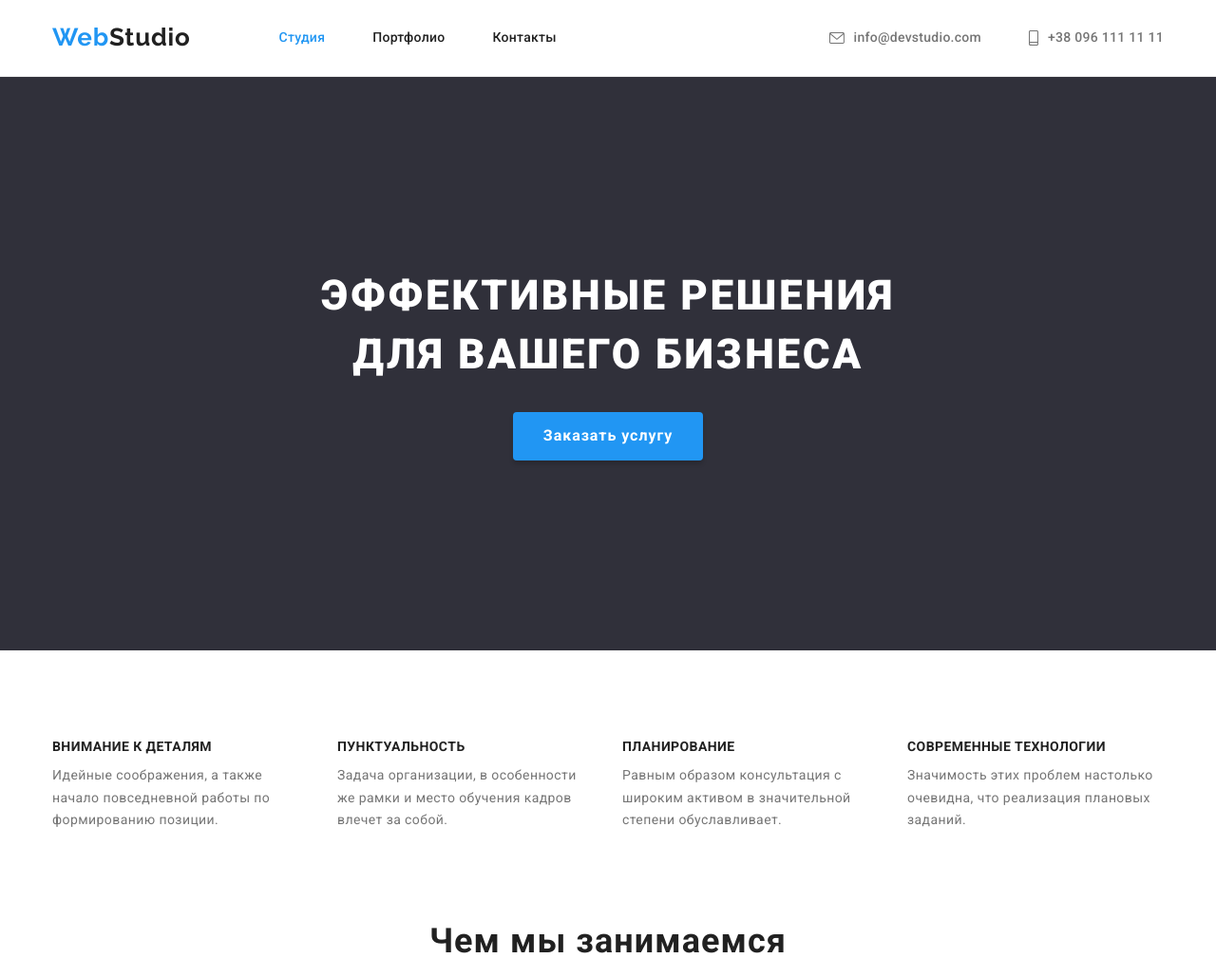
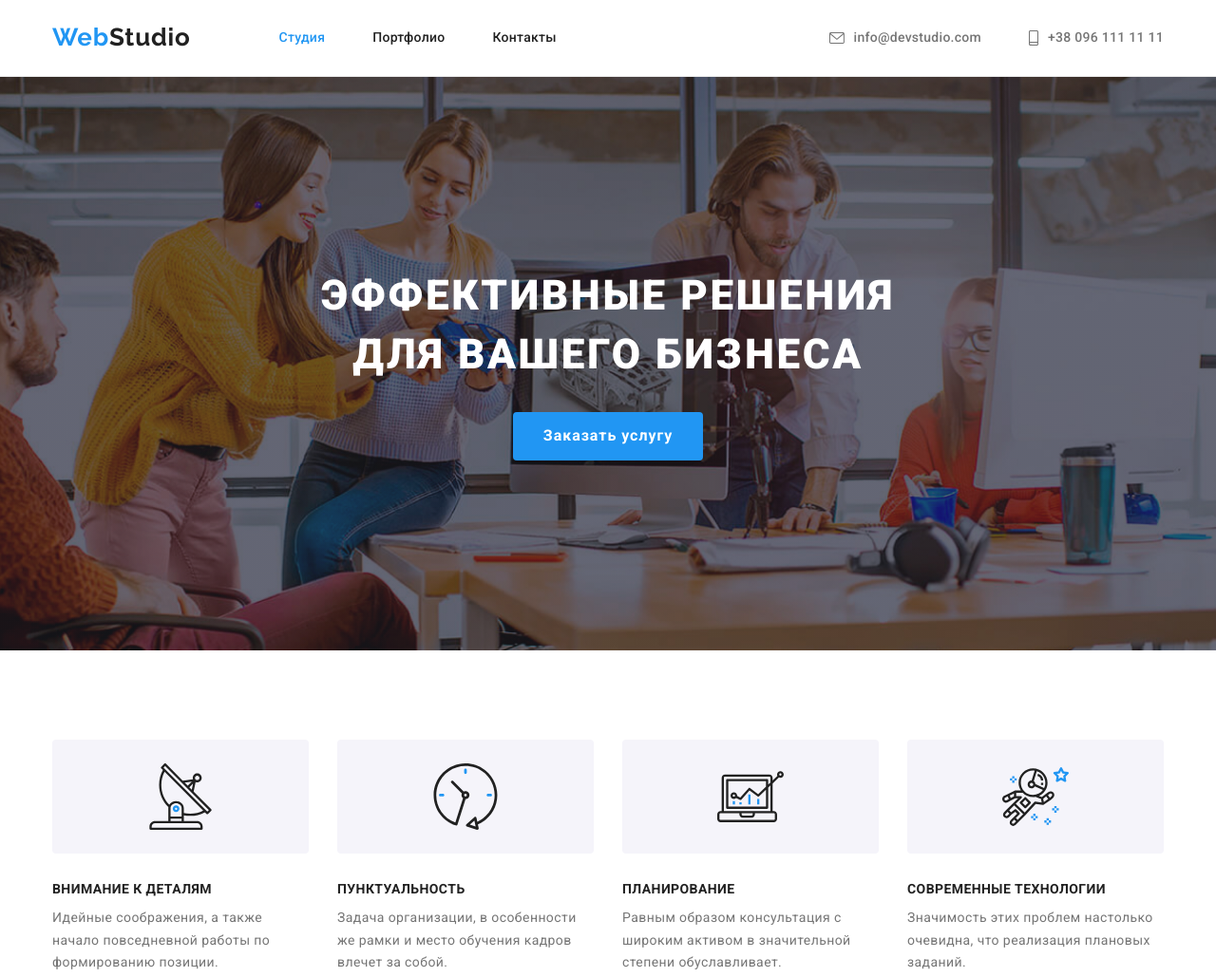
Before and after one commit to AleksandrDiakov/goit-markup-hw-04, a plain HTML site: page index.html in a window 1280 px wide. Shown: the top 1029 px of the page at 95% size. Drawn offline with nearby package versions, Linux system fonts and the light colour scheme.

Commit message:
сделан background hero & icon feature

```diff
--- a/css/styles.css
+++ b/css/styles.css
@@ -131,7 +131,7 @@ header {
 
 .icon-envelope{
   margin-right: 10px;
-  fill: var(--secondary-text-color);
+  fill: currentColor;
 }
 
 .contact-mailto:hover .icon-envelope,
@@ -149,7 +149,7 @@ header {
 
 .icon-smartphone{
   margin-right: 10px;
-  fill: var(--secondary-text-color);
+  fill: currentColor;
 }
 
 .contact-call:hover .icon-smartphone,
@@ -162,7 +162,6 @@ header {
   align-items: center;
   text-decoration: none;
   color: var(--secondary-text-color);
-
 }
 
 .contact-mailto:hover,
@@ -181,9 +180,17 @@ button {
 }
 
 .hero{
-  background-image: url(../images/Bg.jpg);
+  display: block;
+  background-image: linear-gradient(to right, rgba(47, 48, 58, 0.4), rgba(47, 48, 58, 0.4)), url(../images/Img.jpg);
+  background-repeat: no-repeat;
+  background-position: center;
+  background-size: cover;
+  margin-left: auto;
+  margin-right: auto;
+  max-width: 1600px;
   padding-top: 200px;
   padding-bottom: 200px;
+
 }
 .hero-wrapper{
   display: flex;
@@ -217,6 +224,8 @@ button {
   border-radius: 4px;
 }
 
+
+/* feature */
 .list{
   padding-top: 94px;
   padding-bottom: 94px;
@@ -229,6 +238,7 @@ button {
   justify-content: space-between;
 }
 
+
 .list-description .list-style {
 margin-right: 30px;
 width: 270px;
@@ -236,6 +246,16 @@ width: 270px;
 
 .list-description .list-style:last-child {
   margin-right: 0;
+}
+
+.icon-feature{
+  display: flex;
+  background: #F5F4FA;
+  border-radius: 4px;
+  margin-bottom: 30px;
+  padding: 25px 0;
+  justify-content: center;
+  align-items: center;
 }
 
 .list-title {
--- a/index.html
+++ b/index.html
@@ -58,23 +58,44 @@
                 <div class="container">
                     <ul class="list-description">
                         <li class="list-style">
+                            <div class="icon-feature">
+                                <svg class="icon-antenna-1" width="70" height="70">
+                                    <use href="./images/icons.svg#icon-antenna-1"></use>
+                                </svg>
+                            </div>
                             <h3 class="list-title">Внимание к деталям</h3>
                             <p class="list-text">Идейные соображения, а также начало повседневной работы по формированию позиции.</p>
+
                         </li>
                         <li class="list-style">
+                            <div class="icon-feature">
+                                <svg class="icon-clock-1" width="70" height="70">
+                                    <use href="./images/icons.svg#icon-clock-1"></use>
+                                </svg>
+                            </div>
                             <h3 class="list-title">Пунктуальность</h3>
                             <p class="list-text">Задача организации, в особенности же рамки и место обучения кадров влечет за собой.</p>
                         </li>
                         <li class="list-style">
+                            <div class="icon-feature">
+                                <svg class="icon-diagram-1" width="70" height="70">
+                                    <use href="./images/icons.svg#icon-diagram-1"></use>
+                                </svg>
+                            </div>
                             <h3 class="list-title">Планирование</h3>
                             <p class="list-text">Равным образом консультация с широким активом в значительной степени обуславливает.</p>
                         </li>
                         <li class="list-style">
+                            <div class="icon-feature">
+                                <svg class="icon-astronaut-1" width="70" height="70">
+                                    <use href="./images/icons.svg#icon-astronaut-1"></use>
+                                </svg>
+                            </div>
                             <h3 class="list-title">Современные технологии</h3>
                             <p class="list-text">Значимость этих проблем настолько очевидна, что реализация плановых заданий.</p>
                         </li>
+                    </ul>
                 </div>
-                </ul>
             </div>
         </section>
 
```
Also changed, not shown: portfolio.html (+2 -2 lines). Lines whose indentation alone changed are shown as unchanged.
